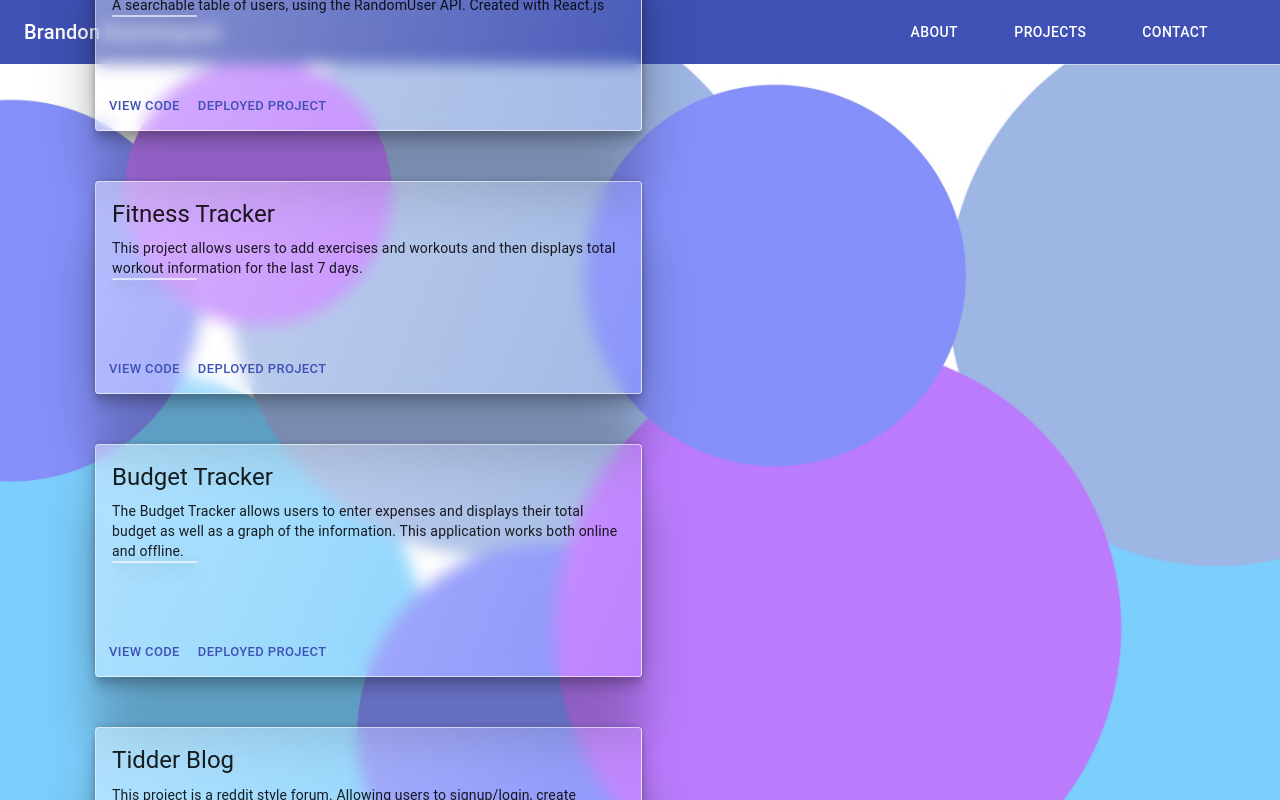
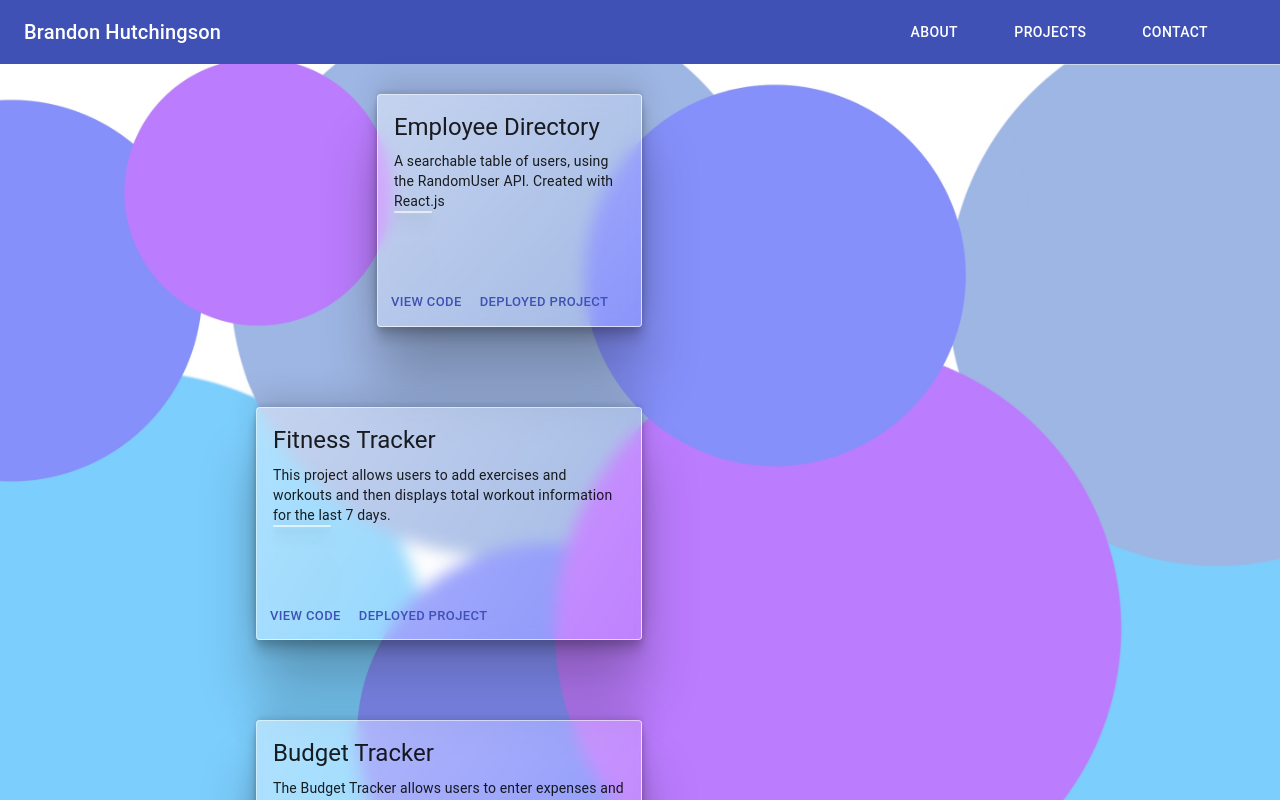
Before and after one commit to bHutchingson/react-portfolio, a React (Create React App) app: page /projects in a window 1280 px wide. Shown: the top 800 px of the page. Built offline with nearby package versions, Linux system fonts and the light colour scheme.

Commit message:
updated page container styles

```diff
--- a/src/components/project/Project.js
+++ b/src/components/project/Project.js
@@ -21,7 +21,7 @@ const Project = (props) => {
 
 
   return (
-  <div className={classes.projectCard}>
+  <div>
     <Card data-aos="fade-up" className={classes.root}>
       <div>
         <CardContent>
--- a/src/components/project/style.js
+++ b/src/components/project/style.js
@@ -13,6 +13,13 @@ const useStyles = makeStyles({
     background: 'linear-gradient(top left, rgb(255, 255, 255, .4), rgb(255, 255, 255, .05))',
     marginBottom: 50
   },
+  projectGrid: {
+    display: 'flex',
+    paddingTop: 30,
+    justifyContent: 'center',
+    alignItems: 'center',
+    width: '100%'
+  },
   projectCard: {
     display: 'flex',
     width: '100%'
--- a/src/pages/projects/Projects.js
+++ b/src/pages/projects/Projects.js
@@ -1,6 +1,8 @@
 import React from 'react'
 import Project from '../../components/project/Project';
 import useStyles from "./style";
+import Grid from '@material-ui/core/Grid';
+import { DriveEtaRounded } from '@material-ui/icons';
 
 const projectsArray = [
   {
@@ -56,12 +58,14 @@ function Projects() {
   const classes = useStyles();
 
   return (
-    <div className={classes.projectContainer}>
+    <div spacing={1} container className={classes.projectContainer}>
       {projectsArray.map(project => {
       return (
-        <Project title={project.Title} desc={project.Description} code={project.GitHub} deployed={project.Deployed}/>
+        <div className={classes.projectGrid} item >
+          <Project className={classes.projectCard} title={project.Title} desc={project.Description} code={project.GitHub} deployed={project.Deployed}/>
+        </div>
       )
-    })}
+      })}
     </div>
   )
 }
--- a/src/pages/projects/style.js
+++ b/src/pages/projects/style.js
@@ -3,10 +3,22 @@ import { makeStyles } from '@material-ui/core/styles';
 const useStyles = makeStyles({
   projectContainer: {
     display: 'flex',
-    height: '100vh',
+    height: '100%',
+    width: '60%',
     flexDirection: 'column',
     alignItems: 'center',
     justifyContent: 'center'
+  },
+  projectGrid: {
+    display: 'flex',
+    paddingTop: 30,
+    justifyContent: 'center',
+    alignItems: 'center',
+    width: '100%'
+  },
+  projectCard: {
+    display: 'flex',
+    width: '100%'
   }
 });
 
--- a/src/style.css
+++ b/src/style.css
@@ -1,6 +1,11 @@
 * {
   margin: 0;
   padding: 0;
+}
+
+body, html {
+  min-height: 100% !important;
+  height: 100%;
 }
 
 a {
@@ -14,7 +19,7 @@ a {
   background-position: center;
   background-repeat: no-repeat;
   width: 100vw;
-  height: 100vh;
+  /* height: 100; */
   display: flex;
   align-items: center;
   justify-content: center;
```
